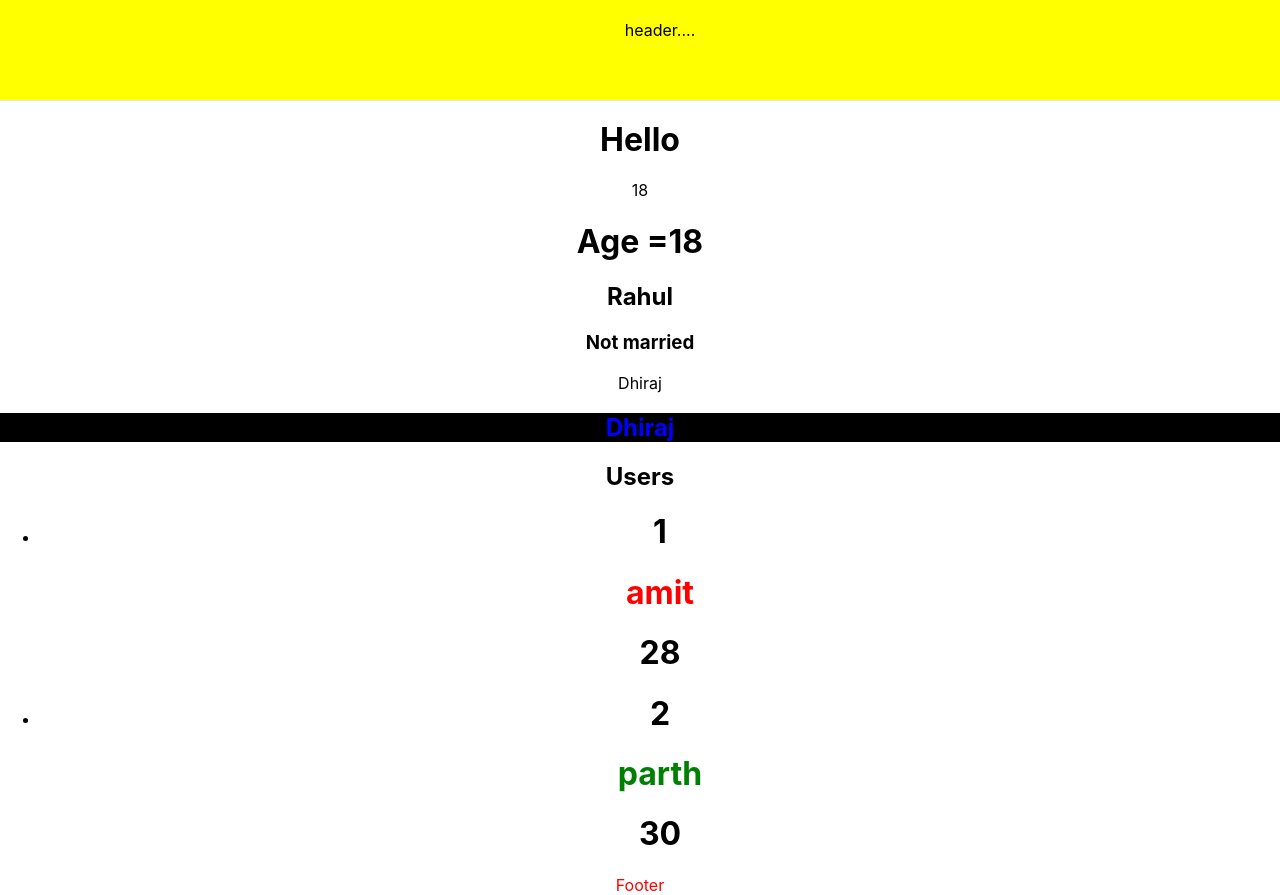
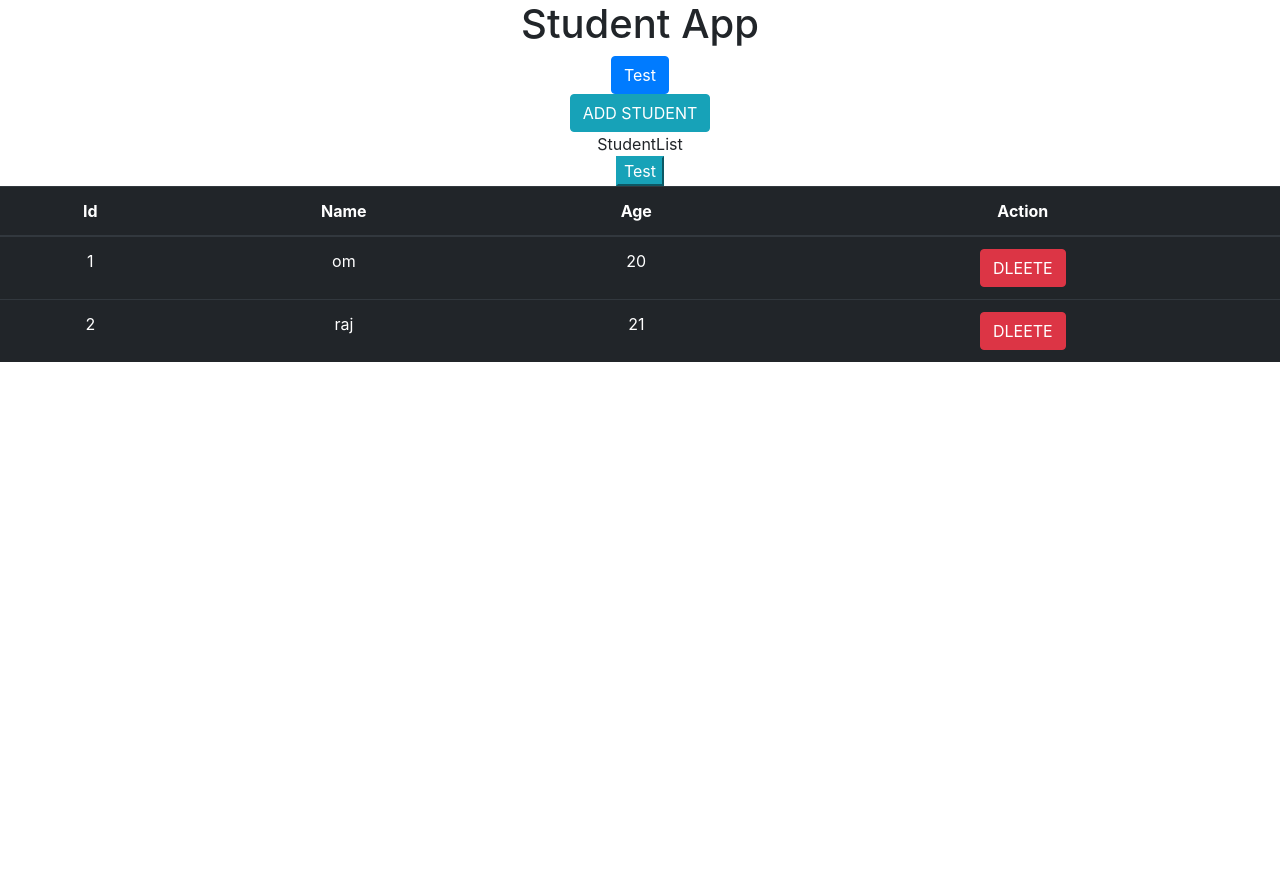
Before and after one commit to samirvithlani/21club-5, a React (Create React App) app: page / in a window 1280 px wide. After the commit the page ends 800 px from the top, so only its background shows below. Built offline with nearby package versions, Linux system fonts and the light colour scheme.

Commit message:
students

```diff
--- a/public/index.html
+++ b/public/index.html
@@ -25,7 +25,9 @@
       Learn how to configure a non-root public URL by running `npm run build`.
     -->
     <title>React App</title>
+    <link rel="stylesheet" href="https://cdn.jsdelivr.net/npm/bootstrap@4.1.3/dist/css/bootstrap.min.css" integrity="sha384-MCw98/SFnGE8fJT3GXwEOngsV7Zt27NXFoaoApmYm81iuXoPkFOJwJ8ERdknLPMO" crossorigin="anonymous">
   </head>
+
   <body>
     <noscript>You need to enable JavaScript to run this app.</noscript>
     <div id="root"></div>
--- a/src/App.js
+++ b/src/App.js
@@ -4,15 +4,18 @@ import "./footer.css";
 import HomeComponent from "./components/HomeComponent";
 import { Header } from "./components/Header";
 import { Footer } from "./components/Footer";
+import { Student } from "./components/student/Student";
 function App() {
   //js code
   //var users =undefined;
+  var title  = "Student App";
 
   return (
     <div className="App">
-      <Header/>
+      {/* <Header/>
       <HomeComponent/>
-      <Footer/>
+      <Footer/> */}
+      <Student title ={title}/>
 
 
     </div>
--- /dev/null
+++ b/src/components/student/AddStudent.jsx
@@ -0,0 +1,19 @@
+import React from 'react'
+
+export const AddStudent = (props) => {
+    const add=()=>{
+        var student ={
+            id:4,
+            name:"parth",
+            age:25
+        }
+        props.add(student)
+    }
+  return (
+    <div>
+        <div>
+            <button className='btn btn-info' onClick={()=>{add()}}>ADD STUDENT</button>
+        </div>
+    </div>
+  )
+}
--- /dev/null
+++ b/src/components/student/Student.jsx
@@ -0,0 +1,53 @@
+import React, { useState } from 'react'
+import { AddStudent } from './AddStudent'
+import { StudentList } from './StudentList'
+
+export const Student = (props) => {
+    console.log("student...",props)
+    const test = (x)=>{
+        alert("test"+x)
+    }
+
+    const addStudent = (stu)=>{
+        //logic
+        console.log("student...",stu)
+        //students.push(stu)
+        //spread operator..
+        // students = [...students,stu]
+        // setstudents(students)
+        setstudents([...students,stu])
+    }
+
+    const deleteStudent = (id)=>{
+
+        students = students.filter((stu)=>{
+
+            return stu.id != id
+        })
+
+        console.log("after students...",students)
+        setstudents(students)
+    }
+    var [students, setstudents] = useState([
+        {
+            id:1,
+            name:"om",
+            age:20
+        },
+        {
+            id:2,
+            name:"raj",
+            age:21
+        }
+    ])
+
+  return (
+    <div>
+        <h1>{props.title}</h1>
+        {/* <button className='btn btn-primary' onClick={test}>Test</button> */}
+        <button className='btn btn-primary' onClick={()=>{test(12)}}>Test</button>
+        <AddStudent add = {addStudent}/>
+        <StudentList title = {props.title} studentlist ={students} test = {test} delete ={deleteStudent}/>
+    </div>
+  )
+}
--- /dev/null
+++ b/src/components/student/StudentList.jsx
@@ -0,0 +1,38 @@
+import React from 'react'
+
+export const StudentList = (props) => {
+    console.log("student list...",props)
+  return (
+    <div>StudentList
+        <div>
+            <button className='bt btn-info' onClick={()=>{props.test(12)}}>Test</button>
+          <table className='table table-dark'>
+            <thead>
+                <tr>
+                    <th>Id</th>
+                    <th>Name</th>
+                    <th>Age</th>
+                    <th>Action</th>
+                    </tr>
+                    </thead>
+                    <tbody>
+                        {
+                            // props.studentlist && props.studentlist.lenght>0 &&
+                               props.studentlist?.map((stu)=>{
+                                return(<tr>
+                                    <td>{stu.id}</td>
+                                    <td>{stu.name}</td>
+                                    <td>{stu.age}</td>
+                                    <td>
+                                        <button onClick={()=>{props.delete(stu.id)}} className='btn btn-danger'>DLEETE</button>
+                                    </td>
+                                </tr>)
+                               })
+                        }
+                        </tbody>
+
+          </table>
+        </div>
+    </div>
+  )
+}
```
Also changed, not shown: th.txt (added).
